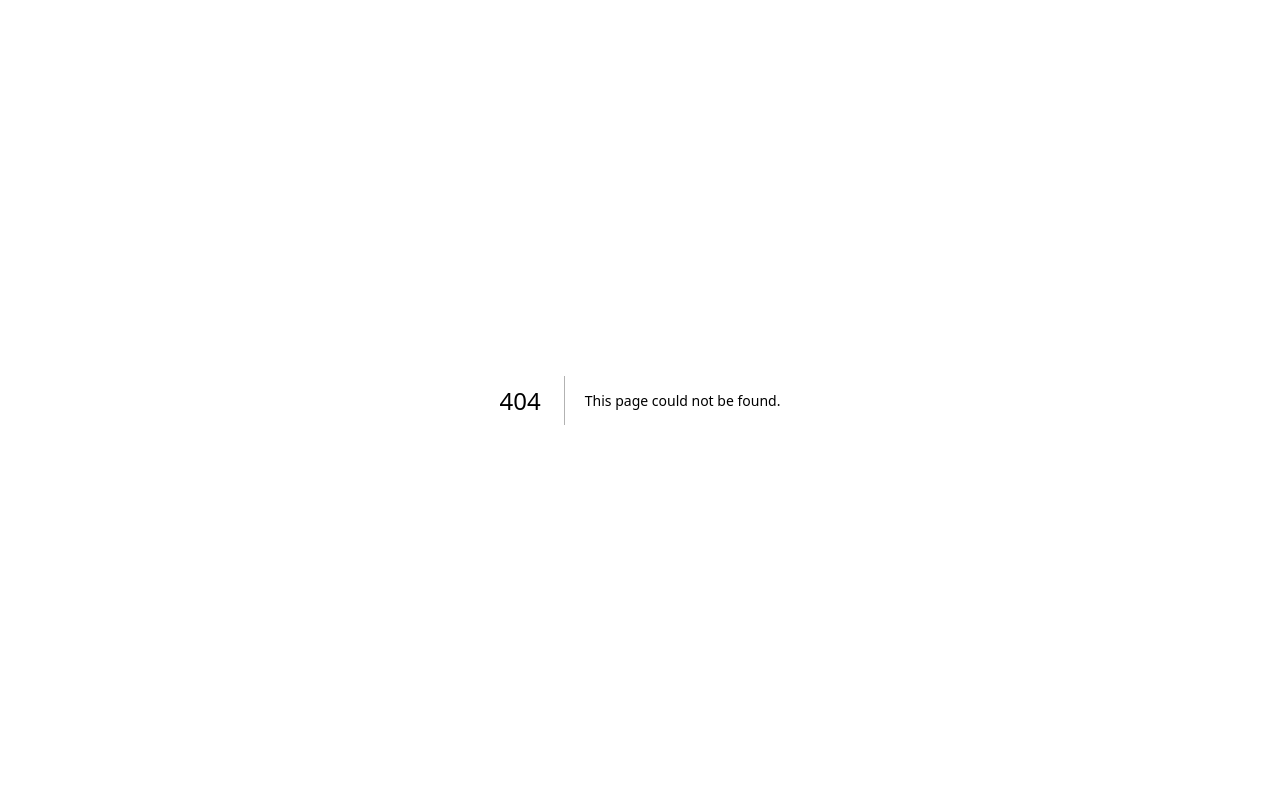
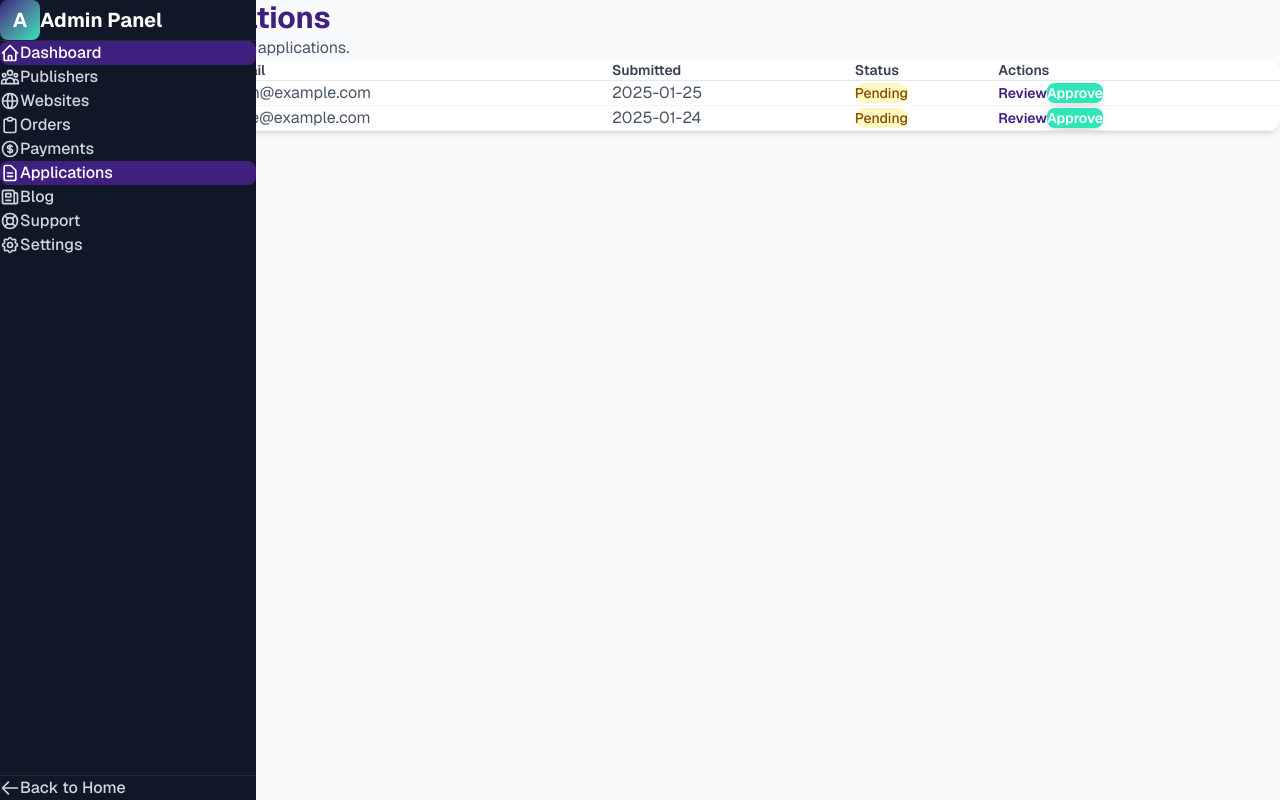
Before and after one commit to ESRAILHAQUE/publisherauthority-frontend, a Next.js app: page /admin/applications in a window 1280 px wide. Before the commit this address had no page. Built offline with nearby package versions, Linux system fonts and the light colour scheme.

Commit message:
Admin: Create publisher applications review page

```diff
--- /dev/null
+++ b/app/admin/applications/page.tsx
@@ -0,0 +1,54 @@
+import React from 'react';
+import { Card } from '@/components/shared/Card';
+import { Badge } from '@/components/shared/Badge';
+import { Button } from '@/components/shared/Button';
+
+export default function AdminApplicationsPage() {
+  const applications = [
+    { id: 1, name: 'John Doe', email: 'john@example.com', submitted: '2025-01-25', status: 'Pending' },
+    { id: 2, name: 'Jane Smith', email: 'jane@example.com', submitted: '2025-01-24', status: 'Pending' },
+  ];
+
+  return (
+    <div className="space-y-8">
+      <div>
+        <h1 className="text-3xl font-bold text-[#3F207F] mb-2">Publisher Applications</h1>
+        <p className="text-gray-600">Review and approve new publisher applications.</p>
+      </div>
+
+      <Card>
+        <div className="overflow-x-auto">
+          <table className="w-full">
+            <thead>
+              <tr className="border-b border-gray-200">
+                <th className="text-left py-3 px-4 text-sm font-semibold text-gray-700">Name</th>
+                <th className="text-left py-3 px-4 text-sm font-semibold text-gray-700">Email</th>
+                <th className="text-left py-3 px-4 text-sm font-semibold text-gray-700">Submitted</th>
+                <th className="text-left py-3 px-4 text-sm font-semibold text-gray-700">Status</th>
+                <th className="text-left py-3 px-4 text-sm font-semibold text-gray-700">Actions</th>
+              </tr>
+            </thead>
+            <tbody>
+              {applications.map((app) => (
+                <tr key={app.id} className="border-b border-gray-100 hover:bg-gray-50 transition-colors">
+                  <td className="py-4 px-4 font-medium text-gray-900">{app.name}</td>
+                  <td className="py-4 px-4 text-gray-600">{app.email}</td>
+                  <td className="py-4 px-4 text-gray-600">{app.submitted}</td>
+                  <td className="py-4 px-4">
+                    <Badge variant="warning">{app.status}</Badge>
+                  </td>
+                  <td className="py-4 px-4">
+                    <div className="flex space-x-2">
+                      <Button variant="ghost" size="sm">Review</Button>
+                      <Button variant="primary" size="sm">Approve</Button>
+                    </div>
+                  </td>
+                </tr>
+              ))}
+            </tbody>
+          </table>
+        </div>
+      </Card>
+    </div>
+  );
+}
```
